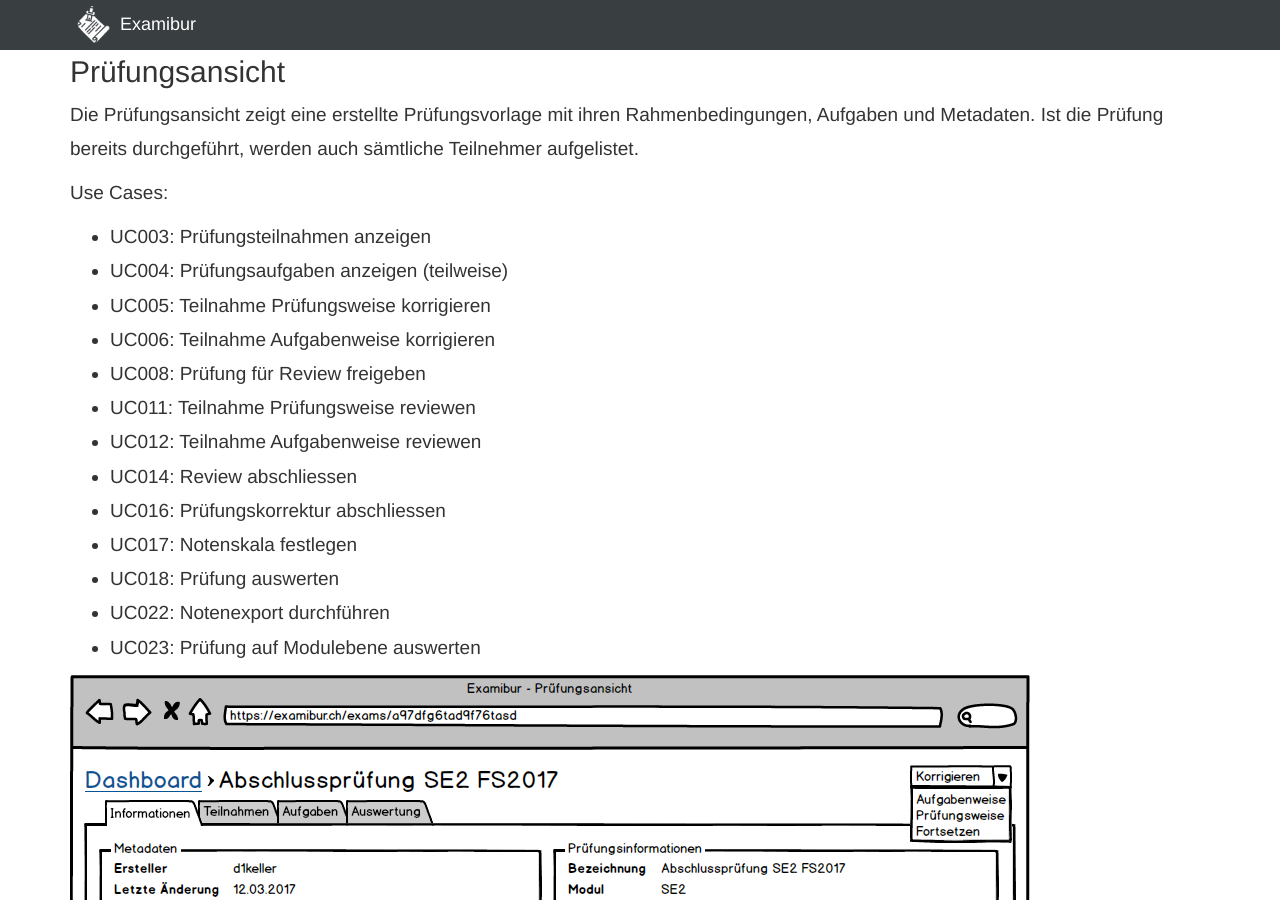
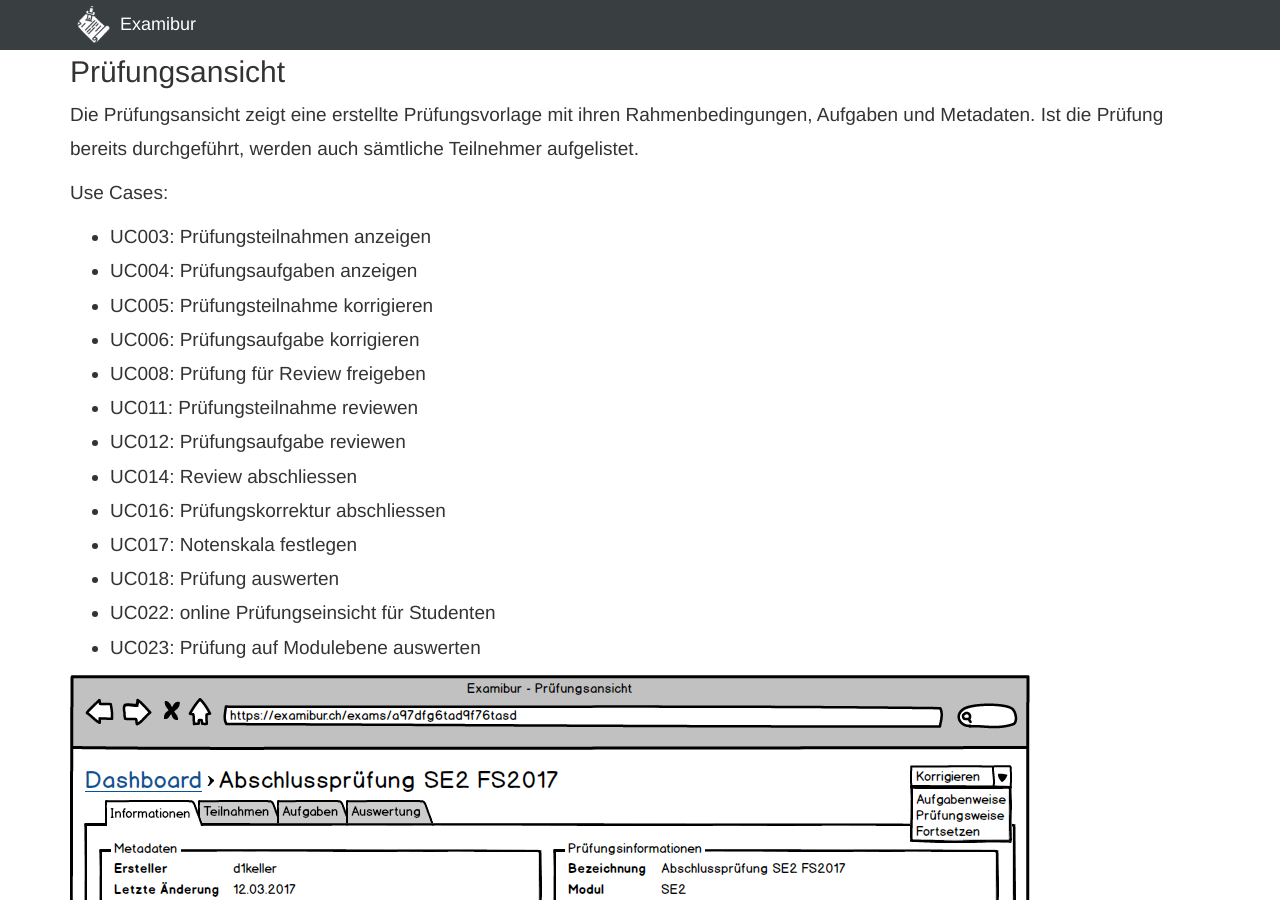
Before and after one commit to Examibur/examibur, a Jekyll site: the page built from docs/architektur/wireframes.md, in a window 1280 px wide and 900 px high, scrolled down 2075 px. Built offline with Jekyll 4.4.1, drawn with Linux system fonts in a browser that asks for light colours; nearby versions of some CDN libraries; Markdown is read by kramdown in place of the engine named in the settings; some of the changed text lies outside the part shown.

Commit message:
change to relative hyperlinks and correct some typos

```diff
--- a/docs/architektur/wireframes.md
+++ b/docs/architektur/wireframes.md
@@ -47,17 +47,17 @@
 Use Cases:
 
 * UC003: Prüfungsteilnahmen anzeigen
-* UC004: Prüfungsaufgaben anzeigen (teilweise)
-* UC005: Teilnahme Prüfungsweise korrigieren
-* UC006: Teilnahme Aufgabenweise korrigieren
+* UC004: Prüfungsaufgaben anzeigen
+* UC005: Prüfungsteilnahme korrigieren
+* UC006: Prüfungsaufgabe korrigieren
 * UC008: Prüfung für Review freigeben
-* UC011: Teilnahme Prüfungsweise reviewen
-* UC012: Teilnahme Aufgabenweise reviewen
+* UC011: Prüfungsteilnahme reviewen
+* UC012: Prüfungsaufgabe reviewen
 * UC014: Review abschliessen
 * UC016: Prüfungskorrektur abschliessen
 * UC017: Notenskala festlegen
 * UC018: Prüfung auswerten
-* UC022: Notenexport durchführen
+* UC022: online Prüfungseinsicht für Studenten
 * UC023: Prüfung auf Modulebene auswerten
 
 ![](resources/wireframes/Pruefungsansicht_Informationen.jpeg)
@@ -72,8 +72,8 @@
 Use Cases:
 
 * UC004: Prüfungsaufgaben anzeigen (Einzelansicht)
-* UC006: Teilnahme Aufgabenweise korrigieren
-* UC012: Teilnahme Aufgabenweise reviewen
+* UC006: Prüfungsaufgabe korrigieren
+* UC012: Prüfungsaufgabe reviewen
 
 ![](resources/wireframes/Aufgabenansicht_Aufgabenstellung.jpeg)
 ![](resources/wireframes/Aufgabenansicht_Teilnahmen.jpeg)
@@ -85,9 +85,8 @@
 
 Use Cases:
 
-* UC006: Teilnahme Aufgabenweise korrigieren
-* (UC021: Prüfungsteilnahme an Student freigeben)
-* UC113: online Prüfungseinsicht für Studenten
+* UC006: Prüfungsaufgabe korrigieren
+* UC022: online Prüfungseinsicht für Studenten
 
 ![](resources/wireframes/Pruefungsdurchfuehrungsansicht_Informationen.jpeg)
 ![](resources/wireframes/Pruefungsdurchfuehrungsansicht_Aufgaben.jpeg)
```
Also changed, not shown: other parts of docs/architektur/wireframes.md (+2 -2 lines), docs/anforderungen/funktionaleAnforderungen.md (+22 -22 lines), docs/anforderungen/personas.md (+3 -3 lines), docs/projektplan/projektplan.md (+3 -3 lines).
